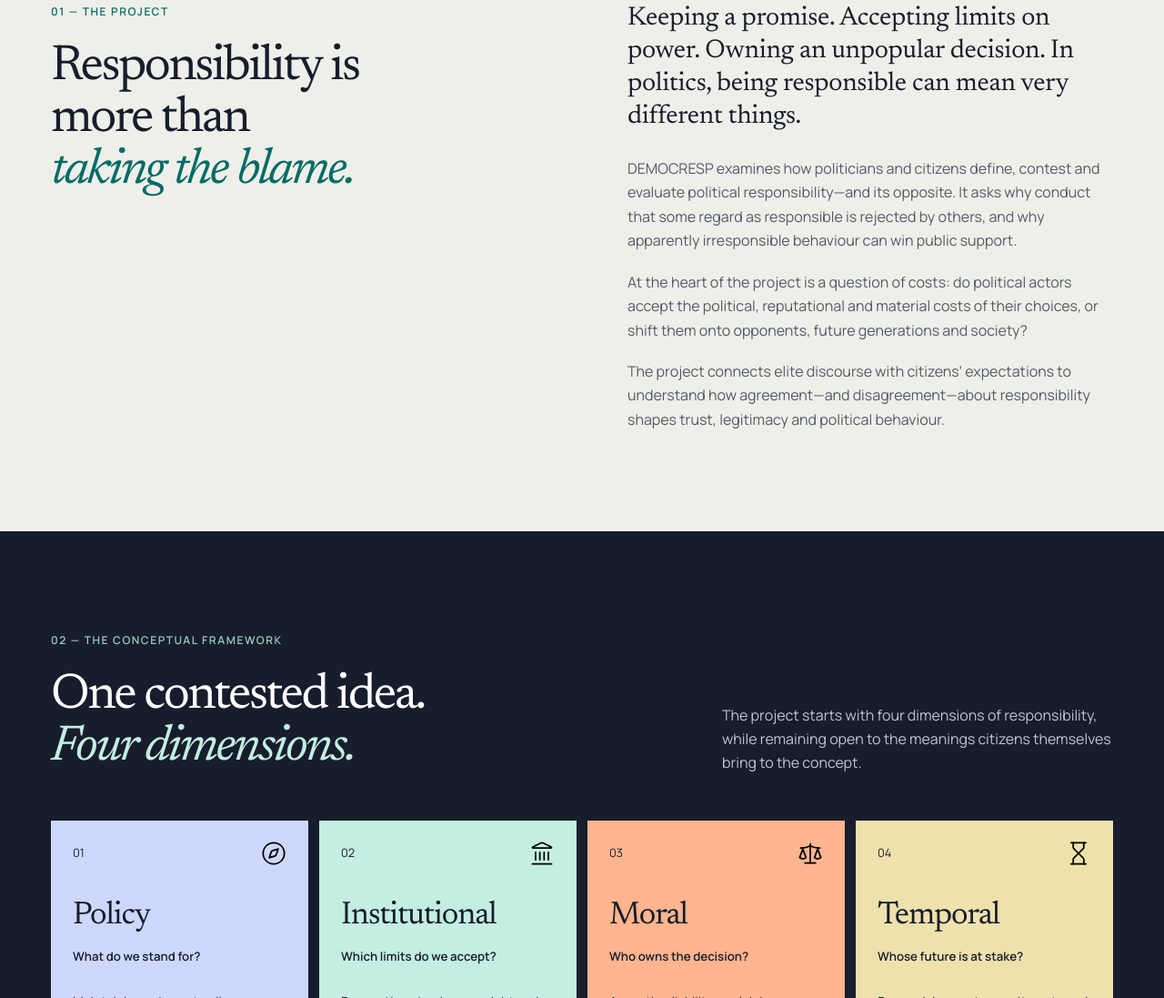
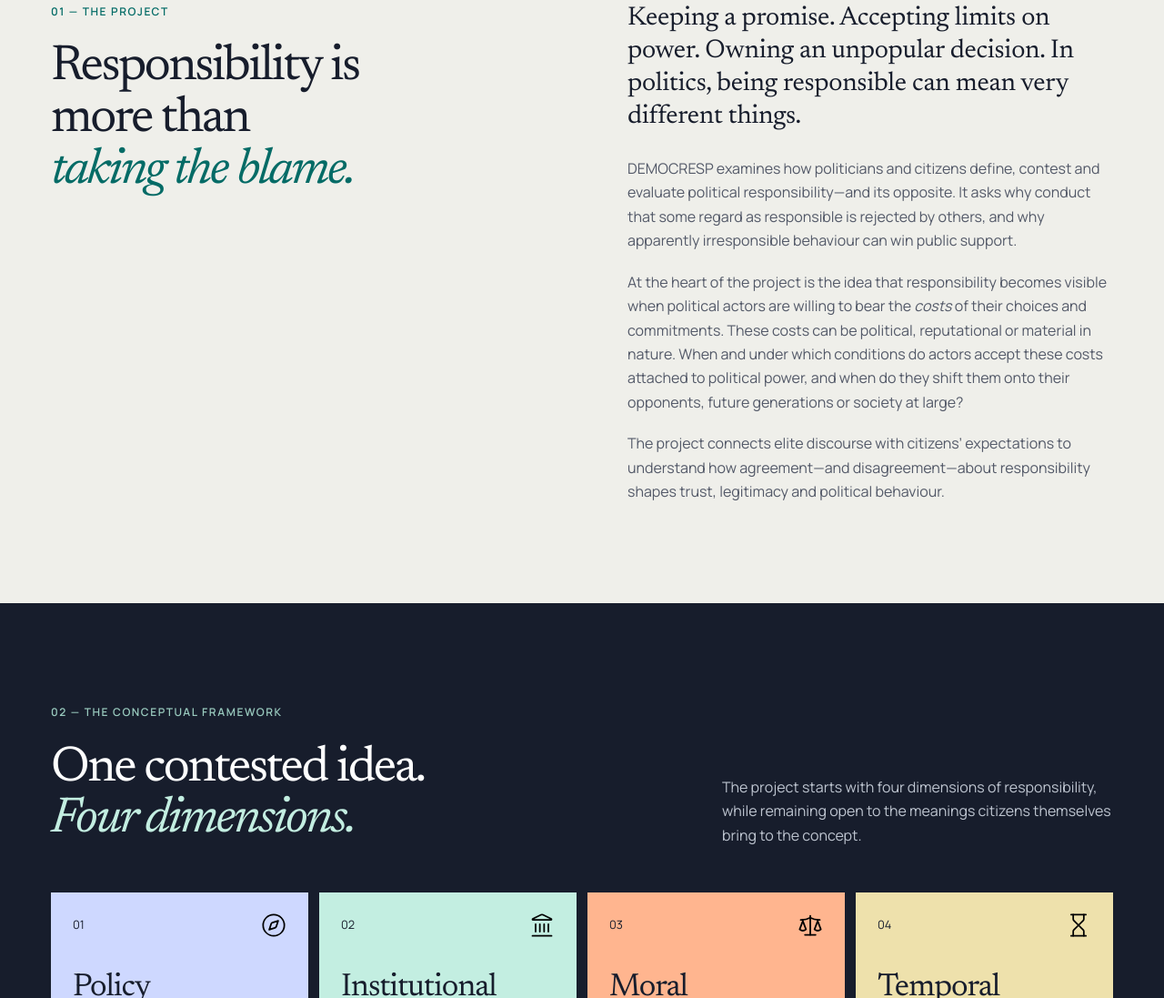
Before and after one commit to FabianHabersack/democresp-website, a website built with Vite: page docs/index.html in a window 1280 px wide. Shown: the part 1081-2178 px from the top of the page at 91% size. Built offline with nearby package versions, Linux system fonts and the light colour scheme.

Commit message:
Clarify the role of costs in political responsibility

```diff
--- a/docs/index.html
+++ b/docs/index.html
@@ -76,7 +76,7 @@
         <div class="project-copy">
           <p class="standfirst">Keeping a promise. Accepting limits on power. Owning an unpopular decision. In politics, being responsible can mean very different things.</p>
           <p>DEMOCRESP examines how politicians and citizens define, contest and evaluate political responsibility—and its opposite. It asks why conduct that some regard as responsible is rejected by others, and why apparently irresponsible behaviour can win public support.</p>
-          <p>At the heart of the project is a question of costs: do political actors accept the political, reputational and material costs of their choices, or shift them onto opponents, future generations and society?</p>
+          <p>At the heart of the project is the idea that responsibility becomes visible when political actors are willing to bear the <em>costs</em> of their choices and commitments. These costs can be political, reputational or material in nature. When and under which conditions do actors accept these costs attached to political power, and when do they shift them onto their opponents, future generations or society at large?</p>
           <p>The project connects elite discourse with citizens’ expectations to understand how agreement—and disagreement—about responsibility shapes trust, legitimacy and political behaviour.</p>
         </div>
       </div>
```
